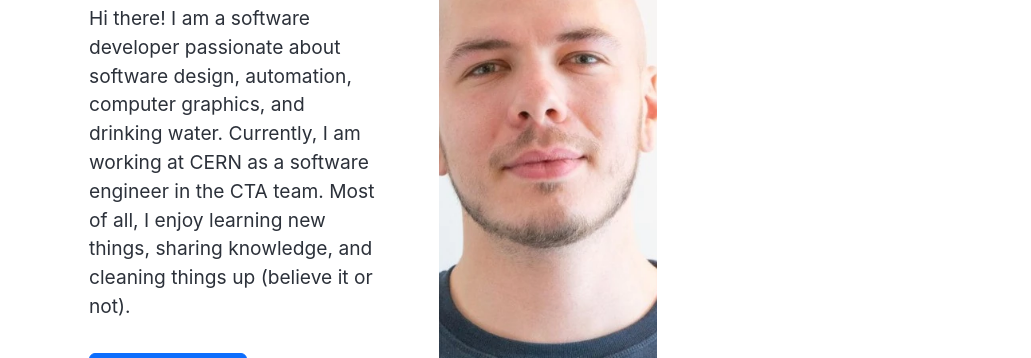
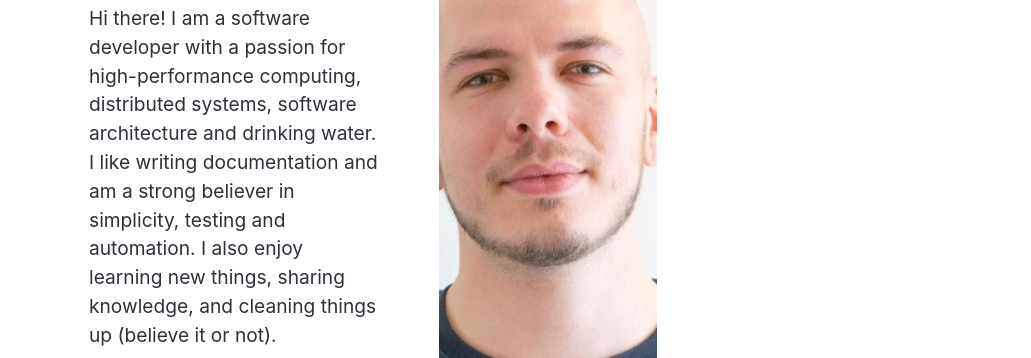
Before and after one commit to BugelNiels/bugelniels.github.io, a Gatsby site: page / in a window 1280 px wide. Shown: the part 321-679 px from the top of the page, without its empty margins (249-1280 px from the left). Built offline with nearby package versions, Linux system fonts and the light colour scheme; Gatsby itself is replaced by a stand-in of ours.

Commit message:
Update resume and landing page (#16)

```diff
--- a/src/components/LandingPage.tsx
+++ b/src/components/LandingPage.tsx
@@ -15,9 +15,7 @@ const LandingPage = () => {
                         <p className="sub-text">Developer by day, asleep by night</p>
                     </div>
                     <p style={{ fontSize: "larger" }}>
-                        Hi there! I am a software developer passionate about software design, automation, computer graphics, and drinking water.
-                        Currently, I am working at CERN as a software engineer in the CTA team.
-                        Most of all, I enjoy learning new things, sharing knowledge, and cleaning things up (believe it or not).
+                        Hi there! I am a software developer with a passion for high-performance computing, distributed systems, software architecture and drinking water. I like writing documentation and am a strong believer in simplicity, testing and automation. I also enjoy learning new things, sharing knowledge, and cleaning things up (believe it or not).
                     </p>
                     <div className="justify-content-center mt-3">
                         <div className="col-12 ">
--- a/src/components/projects/ProjectsPage.tsx
+++ b/src/components/projects/ProjectsPage.tsx
@@ -54,9 +54,9 @@ const ProjectsPage = () => {
                 <ShowMoreButton>
                     <div className="row">
                         {projectItems([,
+                            <StockMarketProject />,
                             <CepvProject />,
                             <MatigProject />,
-                            <StockMarketProject />,
                             <FlapsProject />,
                             <QuadricSubdivisionProject />,
                             <CpuSubdivisionProject />,
```
Also changed, not shown: 2 other files.
